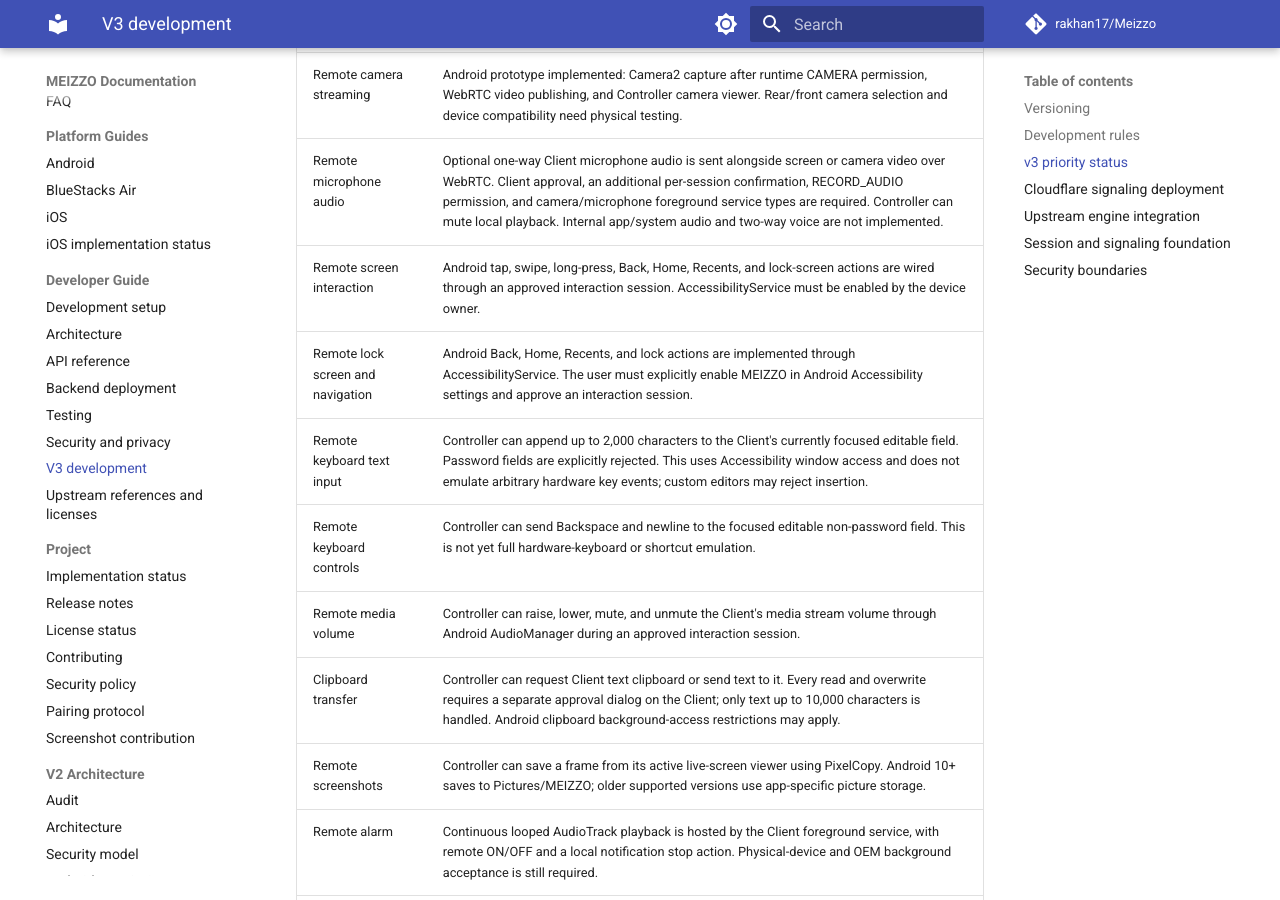
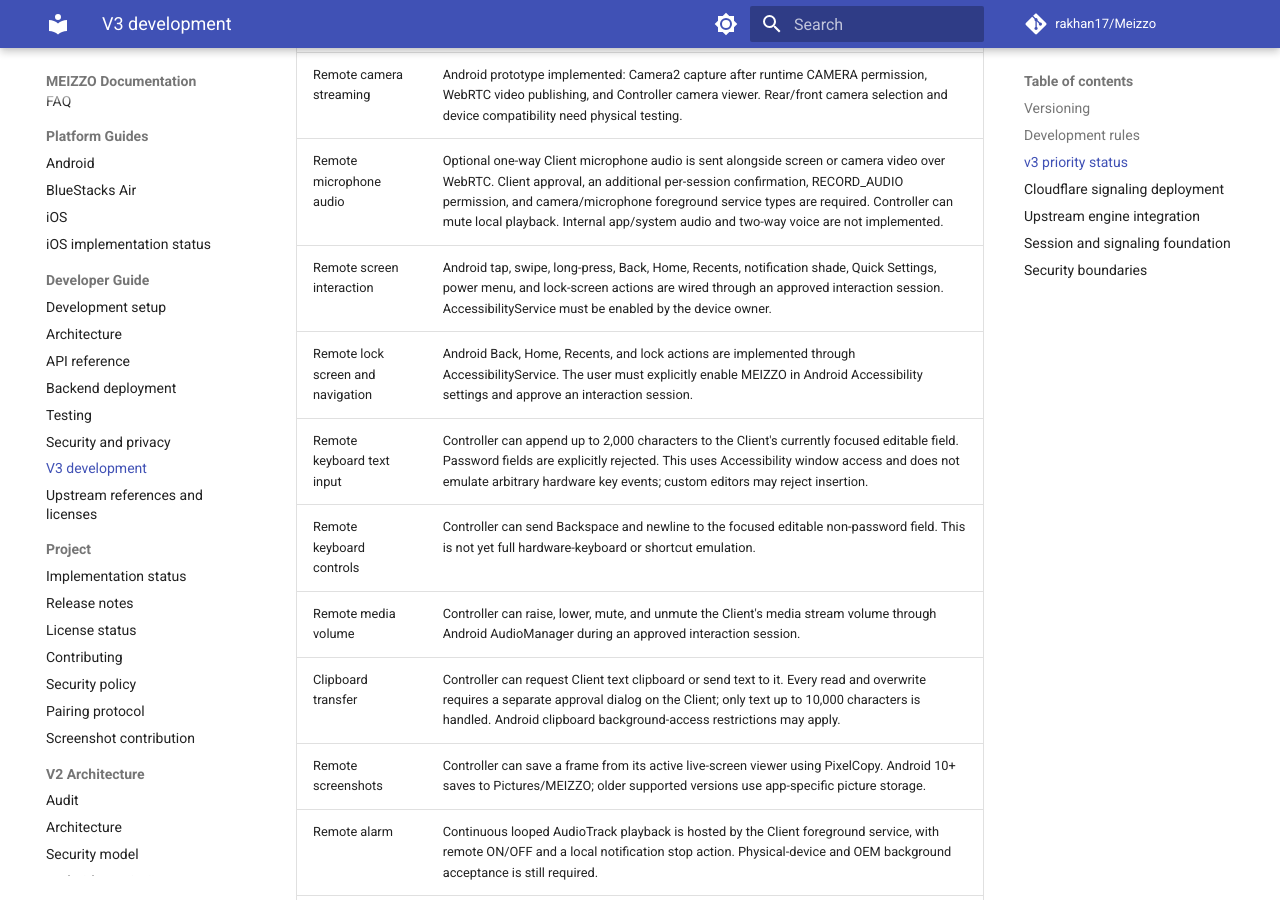
Before and after one commit to rakhan17/Meizzo, an MkDocs documentation site: the page built from docs/v3/README.md, in a window 1280 px wide and 900 px high, scrolled down 942 px. Built offline with MkDocs 1.6.1 and Material for MkDocs 9.7.7, drawn with Linux system fonts in a browser that asks for light colours; comment, search, counter and statistics services are not loaded.

Commit message:
Document additional Android system navigation actions

```diff
--- a/docs/v3/README.md
+++ b/docs/v3/README.md
@@ -24,7 +24,7 @@ This branch is the isolated development line for MEIZZO 3.x. The v2.5.0 stable l
 | Live screen streaming | Android prototype implemented: MediaProjection consent, WebRTC video publishing, Controller video rendering, ICE signaling, aspect-ratio-aware touch mapping, stats-driven sender bitrate ceiling, and bounded ICE-restart recovery. Requires physical-device/network testing and TURN before broad release. |
 | Remote camera streaming | Android prototype implemented: Camera2 capture after runtime CAMERA permission, WebRTC video publishing, and Controller camera viewer. Rear/front camera selection and device compatibility need physical testing. |
 | Remote microphone audio | Optional one-way Client microphone audio is sent alongside screen or camera video over WebRTC. Client approval, an additional per-session confirmation, RECORD_AUDIO permission, and camera/microphone foreground service types are required. Controller can mute local playback. Internal app/system audio and two-way voice are not implemented. |
-| Remote screen interaction | Android tap, swipe, long-press, Back, Home, Recents, and lock-screen actions are wired through an approved interaction session. AccessibilityService must be enabled by the device owner. |
+| Remote screen interaction | Android tap, swipe, long-press, Back, Home, Recents, notification shade, Quick Settings, power menu, and lock-screen actions are wired through an approved interaction session. AccessibilityService must be enabled by the device owner. |
 | Remote lock screen and navigation | Android Back, Home, Recents, and lock actions are implemented through AccessibilityService. The user must explicitly enable MEIZZO in Android Accessibility settings and approve an interaction session. |
 | Remote keyboard text input | Controller can append up to 2,000 characters to the Client's currently focused editable field. Password fields are explicitly rejected. This uses Accessibility window access and does not emulate arbitrary hardware key events; custom editors may reject insertion. |
 | Remote keyboard controls | Controller can send Backspace and newline to the focused editable non-password field. This is not yet full hardware-keyboard or shortcut emulation. |
```
